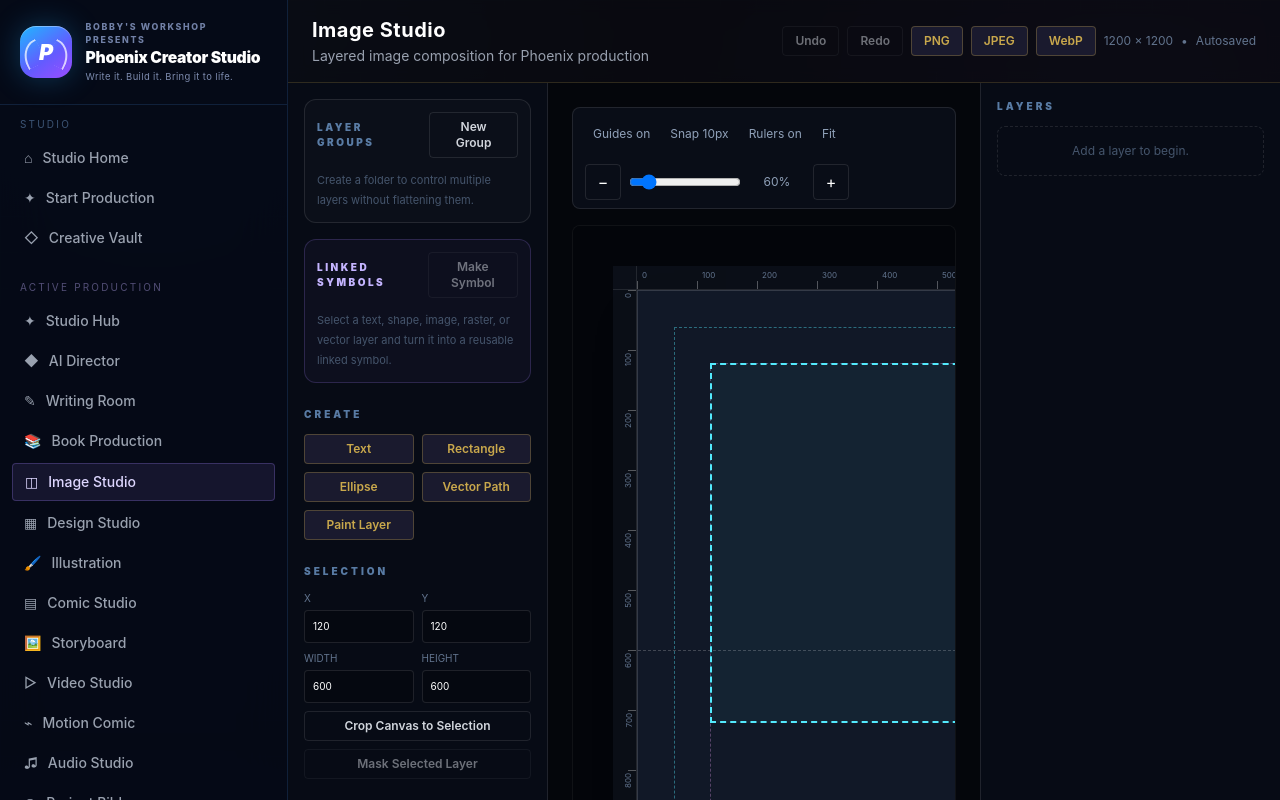
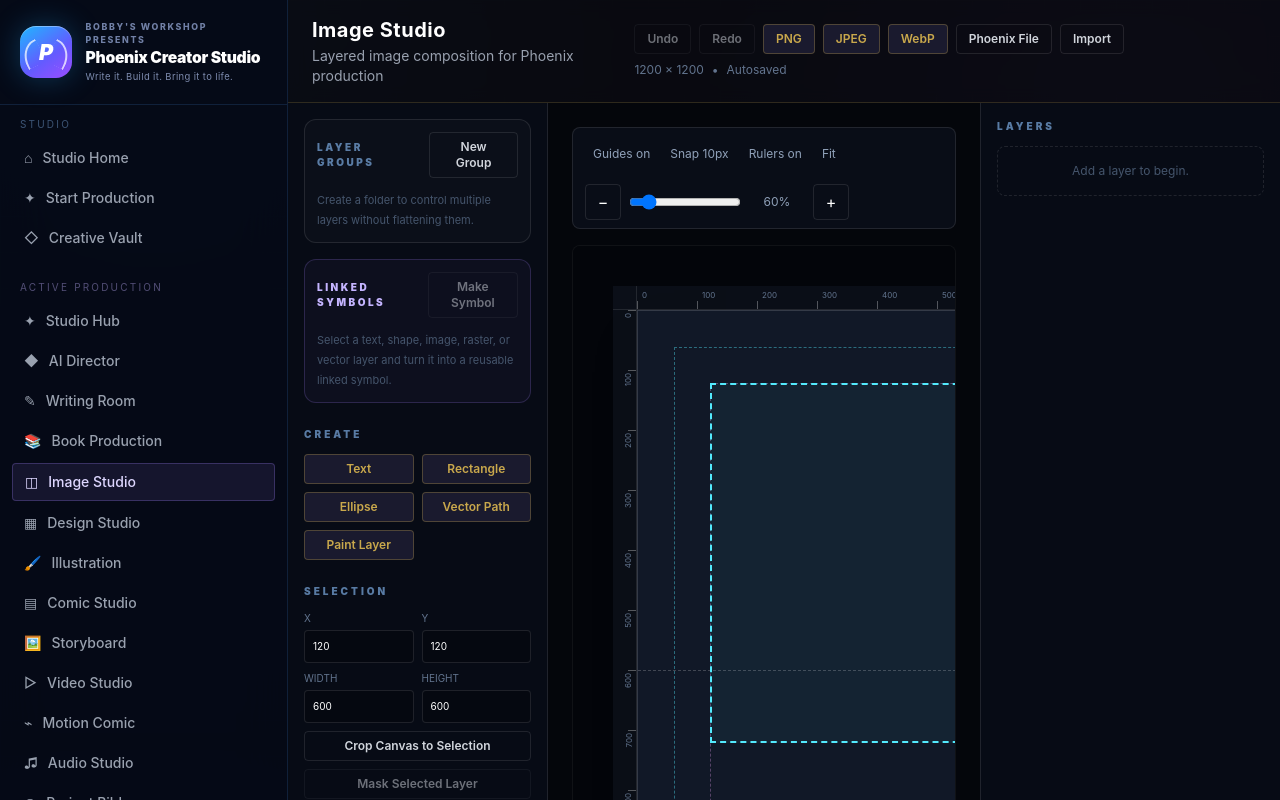
Before and after one commit to Bboy9090/SagaArchitect, a Next.js app: page /universe/1/image in a window 1280 px wide. Shown: the top 800 px of the page. Built offline with nearby package versions, Linux system fonts and the light colour scheme.

Commit message:
feat(image): add editable Phoenix file portability

```diff
--- a/src/app/universe/[id]/image/page.tsx
+++ b/src/app/universe/[id]/image/page.tsx
@@ -14,6 +14,7 @@ import { CompoundContourPanel } from '@/components/media/CompoundContourPanel';
 import { SymbolPanel } from '@/components/media/SymbolPanel';
 import { VectorMaskPanel } from '@/components/media/VectorMaskPanel';
 import { LayerShadowPanel } from '@/components/media/LayerShadowPanel';
+import { MediaDocumentIO } from '@/components/media/MediaDocumentIO';
 import { useMediaViewport } from '@/hooks/use-media-viewport';
 import { getUniverseById } from '@/lib/storage';
 import { isDbMode } from '@/lib/storage-mode';
@@ -510,6 +511,15 @@ export default function ImageStudioPage({ params }: ImageStudioPageProps) {
             <Button size="sm" variant="secondary" loading={exportingFormat === 'png'} onClick={() => void exportFlattened('png')}>PNG</Button>
             <Button size="sm" variant="secondary" loading={exportingFormat === 'jpeg'} onClick={() => void exportFlattened('jpeg')}>JPEG</Button>
             <Button size="sm" variant="secondary" loading={exportingFormat === 'webp'} onClick={() => void exportFlattened('webp')}>WebP</Button>
+            <MediaDocumentIO
+              document={document}
+              onImport={imported => {
+                setHistory(createDocumentHistory(imported));
+                setSelectedLayerId('');
+                setExportError('');
+              }}
+              onError={setExportError}
+            />
             <div className="flex items-center gap-2 text-xs text-slate-500">
               <span>{document.width} × {document.height}</span>
               <span>•</span>
```
